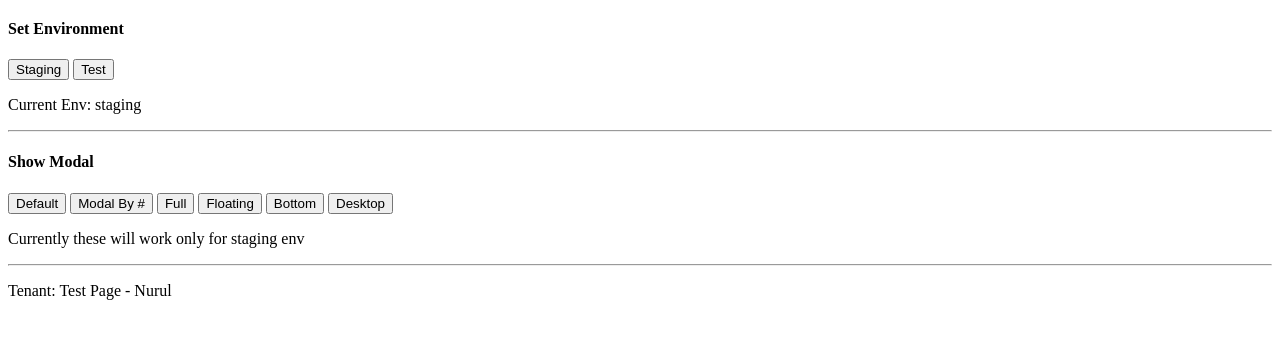
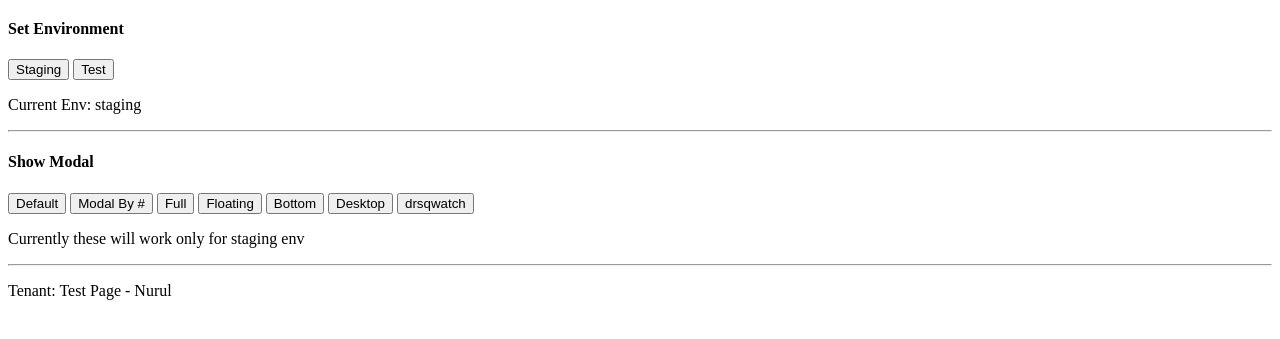
Before and after one commit to nurulhudaapon/Voyage-Test-Page, a plain HTML site: page modal-testing.html in a window 1280 px wide. Shown: the part 63-402 px from the top of the page. Drawn offline with Linux system fonts and the light colour scheme.

Commit message:
added production modals

```diff
--- a/modal-testing.html
+++ b/modal-testing.html
@@ -1,5 +1,6 @@
 <!DOCTYPE html>
 <html lang="en">
+
 <head>
   <meta charset="UTF-8" />
   <meta name="viewport" content="width=device-width, initial-scale=1.0" />
@@ -24,13 +25,13 @@
   </script>
   <script type="text/javascript">
     /* <![CDATA[ */
-      (function() {
+    (function () {
       if (window.voyage) return;
       window.voyage = { q: [] };
       var fns = ['init', 'track'];
       for (var i = 0; i < fns.length; i++) {
-          (function(fn) {
-            window.voyage[fn] = function() {
+        (function (fn) {
+          window.voyage[fn] = function () {
             this.q.push([fn, arguments]);
           };
         })(fns[i]);
@@ -48,8 +49,10 @@
     );
   </script>
 </head>
+
 <body>
-    <h3 class="tc">Modal Testing</h3><hr>
+  <h3 class="tc">Modal Testing</h3>
+  <hr>
   <h4>Set Environment</h4>
   <button onclick="setEnv('staging')">Staging</button>
   <button onclick="setEnv('test')">Test</button>
@@ -61,14 +64,19 @@
     <button onclick="setPubGuid('test')">Test</button>
     <h5>Current</h5> -->
 
-    <hr/>
+  <hr />
   <h4>Show Modal</h4>
   <button onclick="showModal()">Default</button>
-    <button onclick="showSpecificModal(prompt('Type the modal # (Open After # Previous Modals) that you want to show.'))">Modal By #</button>
+  <button
+    onclick="showSpecificModal(prompt('Type the modal # (Open After # Previous Modals) that you want to show.'))">Modal
+    By #</button>
   <button onclick="showSpecificModal(1)">Full</button>
   <button onclick="showSpecificModal(2)">Floating</button>
   <button onclick="showSpecificModal(3)">Bottom</button>
   <button onclick="showSpecificModal(4)">Desktop</button>
+  <button onclick="showSpecificModal(6)">drsqwatch</button>
+  <!-- <button onclick="showSpecificModal(4)">Desktop</button> -->
+
 
   <p>Currently these will work only for staging env</p>
 
@@ -93,4 +101,5 @@
   </script>
   <script src="document.js"></script>
 </body>
+
 </html>
```
Lines whose indentation alone changed are shown as unchanged.
